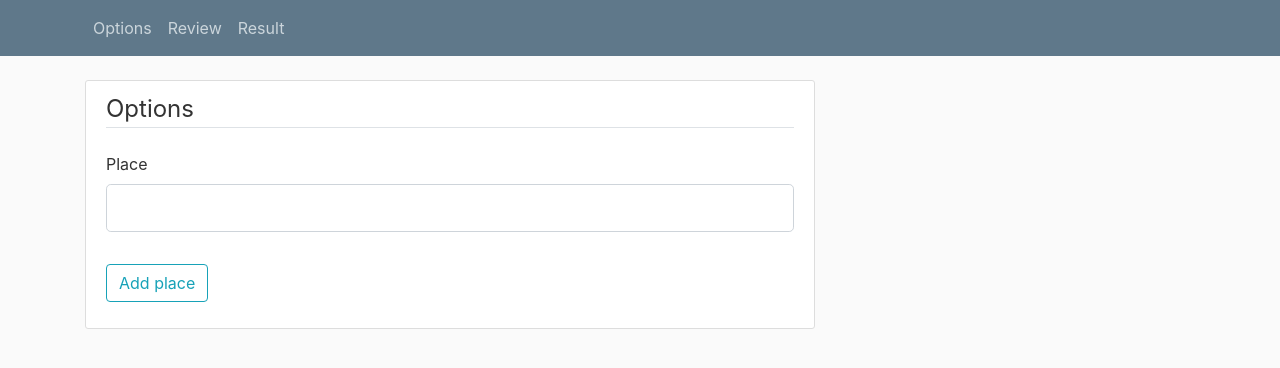
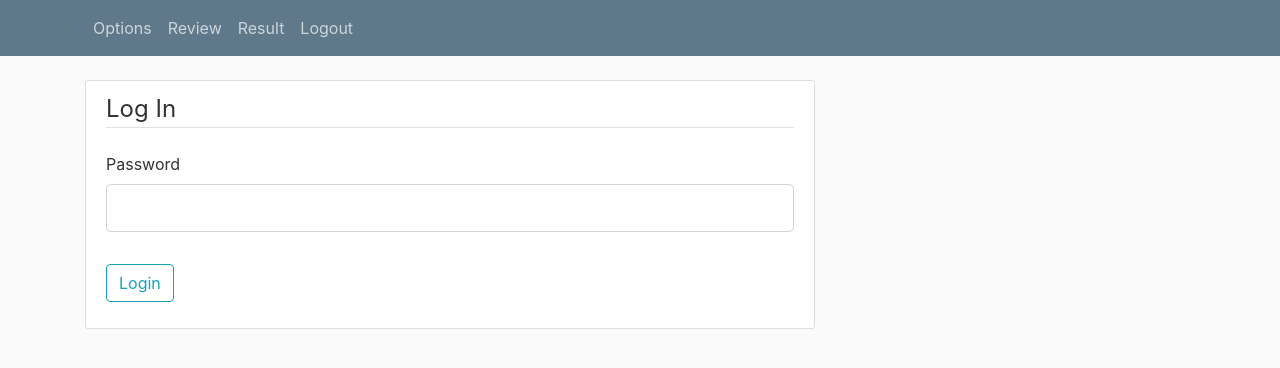
Before and after one commit to LukasJerabek/place_flip, a Flask app: page / in a window 1280 px wide. Shown: the top 368 px of the page. Run offline with Flask 2, Linux system fonts and the light colour scheme; some libraries are stand-ins or nearby versions.

Commit message:
2.0
Login system + global os enviromental variables + little changes

```diff
--- a/Main.py
+++ b/Main.py
@@ -1,54 +1,113 @@
-from flask import Flask, render_template, url_for, flash, redirect
+from flask import Flask, render_template, url_for, flash, redirect, request
 from flask_sqlalchemy import SQLAlchemy
-from forms import SetUpForm
-from  sqlalchemy.sql.expression import func
+from forms import SetUpForm, LoginForm
+from sqlalchemy.sql.expression import func
+from flask_bcrypt import Bcrypt
+import os
+from flask_login import LoginManager, UserMixin, login_required, current_user, login_user, logout_user
 
 app = Flask(__name__)
-app.config['SECRET_KEY'] = '5791628bb0b13ce0c676dfde280ba245'
-app.config['SQLALCHEMY_DATABASE_URI'] = 'sqlite:///site.db'
+app.config['SECRET_KEY'] = os.environ.get('SECRET_KEY2')
+app.config['SQLALCHEMY_DATABASE_URI'] = os.environ.get('SQLALCHEMY_DATABASE_URI')
 db = SQLAlchemy(app)
+bcrypt = Bcrypt(app)
+login_manager = LoginManager(app) # we add some functionality to our database models and it will handle all of the sessions in the background for us.
+login_manager.login_view = 'login' # for @login_required in routes /account
+login_manager.login_message_category = 'info' # nicer notification
 
+# user_loader is for reloading user from user_id stored in the session (from website). Function to get a user by id for loginManager to find by decorator
+@login_manager.user_loader
+def load_user(user_id):
+    return User.query.get(int(user_id)) #
+
+# class as a database structure, each class own table in database
+class User(db.Model, UserMixin): # db.Model lets know this is a table. 4 methods expected in loginManager - is_authenticated, is_active, is_anonymous, get_id - instead class from extention UserMixin
+    # now adding columns for this table
+    id = db.Column(db.Integer, primary_key = True) # - primary key = "unique id for user"
+    password = db.Column(db.String(60), nullable = False)
+
+    def __repr__(self):
+        return f"User('{self.password}')"
 
 class Place(db.Model):
     id = db.Column(db.Integer, primary_key = True)
     where = db.Column(db.String(100), unique = True, nullable = False)
+    done = db.Column(db.Integer)
 
     def __repr__(self):
-        return f"Place('{self.where}')"
+        return f"Place('{self.where}', '{self.done}')"
+
 
 @app.route("/", methods=['GET', 'POST'])
+def login():
+    if current_user.is_authenticated:
+        return redirect(url_for('home'))
+    form = LoginForm()
+    if form.validate_on_submit():
+        user = User.query.first()
+        if bcrypt.check_password_hash(user.password, form.password.data):
+            login_user(user)
+            # next_page is when you type directly "localshost:5000/account" and not logged in - so account is the next page
+            next_page = request.args.get('next') # args is a dict, but if empty throws an error when accessed with []
+            return redirect (next_page) if next_page else redirect(url_for('home')) # ternary conditional
+        else:
+            flash('Login unsuccessfull. Please check email and password', 'danger')
+    return render_template('login.html', title='Login', form=form)
+
+@app.route('/logout')
+def logout():
+    logout_user()
+    return redirect(url_for('home'))
+
 @app.route("/home", methods=['GET', 'POST'])
+@login_required
 def home():
     form = SetUpForm()
     if form.validate_on_submit():
-        place = Place(where=form.place.data)
+        place = Place(where=form.place.data, done=0)
         db.session.add(place)
         db.session.commit()
         flash('Your place has been added!', 'success')
-        return redirect(url_for('review'))
+        return redirect(url_for('home'))
     return render_template('home.html', title='Home', form=form)
 
 @app.route("/review")
+@login_required
 def review():
     places = Place.query.all()
     return render_template('review.html', title='Review', places=places)
 
 @app.route("/result")
+@login_required
 def result():
-    chosen = db.session.query(Place).order_by(func.random()).first()
+    chosen = db.session.query(Place).filter_by(done = 0).order_by(func.random()).first()
     if chosen == None:
         chosen = 'No places in the database!'
     else:
-        chosen = db.session.query(Place).order_by(func.random()).first().where
+        chosen = db.session.query(Place).filter_by(done = 0).order_by(func.random()).first().where
     return render_template('result.html', title='Result', chosen=chosen)
 
 @app.route('/place/<int:place_id>/delete', methods=['POST']) # int is expected
+@login_required
 def delete_place(place_id):
     place = Place.query.get_or_404(place_id) # instead of get() or filter_by(),  gives 404 if doesnt exist
     db.session.delete(place)
     db.session.commit()
-    flash('Your post has been deleted!', 'success')
+    flash('Your place has been deleted!', 'success')
     return redirect(url_for('review'))
+
+@app.route('/place/<int:place_id>/status_change') # int is expected
+@login_required
+def status_change(place_id):
+    place = Place.query.get_or_404(place_id) # instead of get() or filter_by(),  gives 404 if doesnt exist
+    if place.done:
+        place.done = 0
+    else:
+        place.done = 1
+    db.session.commit()
+    flash('Your ' + place.where.upper() + ' status has been changed', 'success')
+    return redirect(url_for('review'))
+
 
 if __name__ == '__main__':
     app.run(debug=True)
--- a/forms.py
+++ b/forms.py
@@ -1,8 +1,12 @@
 from flask_wtf import FlaskForm
-from wtforms import StringField, SubmitField
-from wtforms.validators import DataRequired, Length
-
+from wtforms import StringField, SubmitField, BooleanField, PasswordField
+from wtforms.validators import DataRequired, Length, Email
+from flask_wtf import FlaskForm
 
 class SetUpForm(FlaskForm):
     place = StringField('Place', validators=[DataRequired(), Length(min=2, max=20)])
     submit = SubmitField('Add place')
+
+class LoginForm(FlaskForm):
+    password = PasswordField('Password', validators=[DataRequired()])
+    submit = SubmitField('Login')
--- a/templates/layout.html
+++ b/templates/layout.html
@@ -28,6 +28,7 @@
               <a class="nav-item nav-link" href="{{ url_for('home') }}">Options</a>
               <a class="nav-item nav-link" href="{{ url_for('review') }}">Review</a>
               <a class="nav-item nav-link" href="{{ url_for('result') }}">Result</a>
+              <a class="nav-item nav-link" href="{{ url_for('logout') }}">Logout</a>
             </div>
             <!-- Navbar Right Side -->
             <div class="navbar-nav">
--- /dev/null
+++ b/templates/login.html
@@ -0,0 +1,28 @@
+{% extends "layout.html" %}
+{% block content %}
+    <div class="content-section">
+        <form method="POST" action="">
+            <!--adding csrf token(protection, necessary, part of secret key-->
+            {{ form.hidden_tag() }}
+            <fieldset class = 'form-group'> <!--bootstrap classes-->
+                <legend class = "border-bottom mb-4">Log In</legend>
+                <div class = "form-group">
+                    {{ form.password.label(class="form-control-label") }}
+                    {% if form.password.errors %}
+                        {{ form.password(class="form-control form-control-lg is-invalid") }}
+                        <div class="invalid-feedback">
+                            {% for error in form.password.errors %}
+                                <span>{{ error }}</span>
+                            {% endfor %}
+                        </div>
+                    {% else %}
+                        {{ form.password(class="form-control form-control-lg") }}
+                    {% endif %}
+                </div>
+            </fieldset>
+            <div class = "form-group">
+                {{ form.submit(class="btn btn-outline-info") }}
+            </div>
+        </form>
+    </div>
+{% endblock %}
--- a/templates/result.html
+++ b/templates/result.html
@@ -1,4 +1,4 @@
 {% extends "layout.html" %}
 {% block content %}
-    <h1>{{ chosen }}</h1>
+    <h1 class="text-uppercase" >{{ chosen }}</h1>
 {% endblock content %}
```
Also changed, not shown: requirements.txt (added, +16 -0 lines), templates/review.html (+9 -4 lines), .last_tmp.py (added), site.db.
